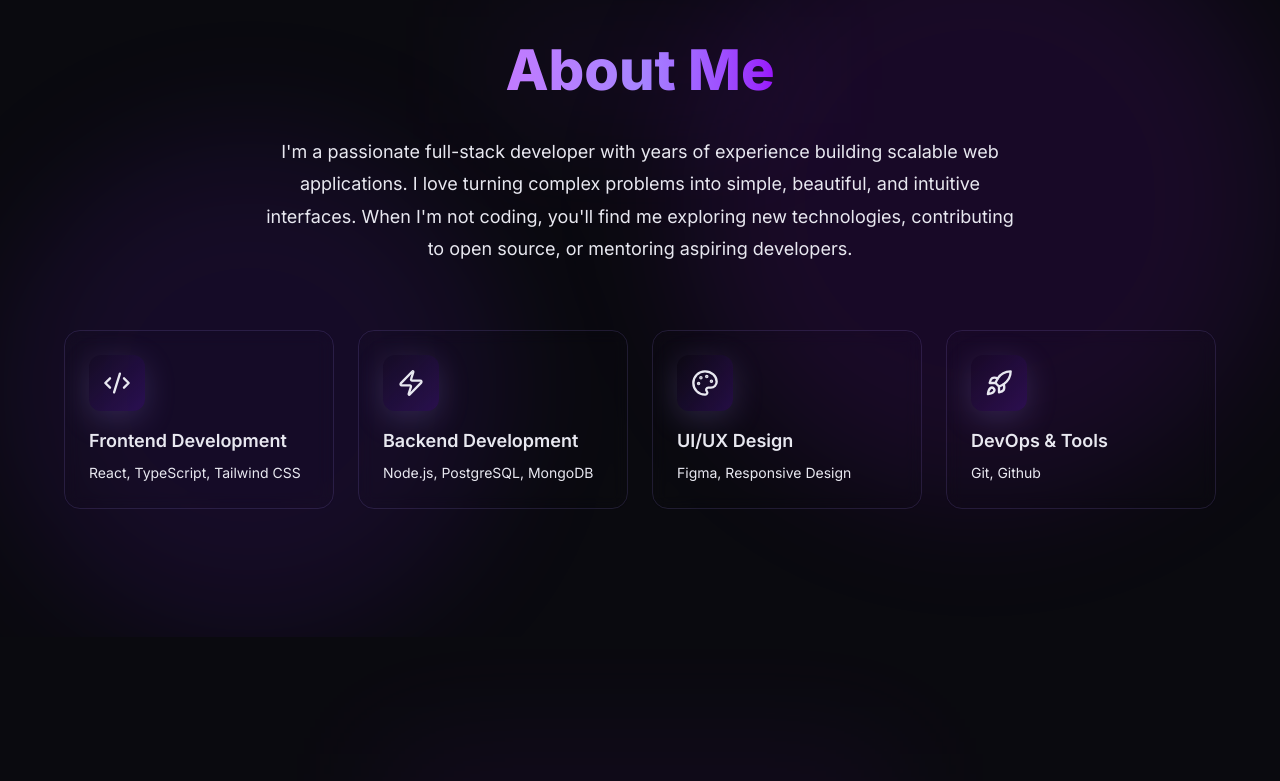
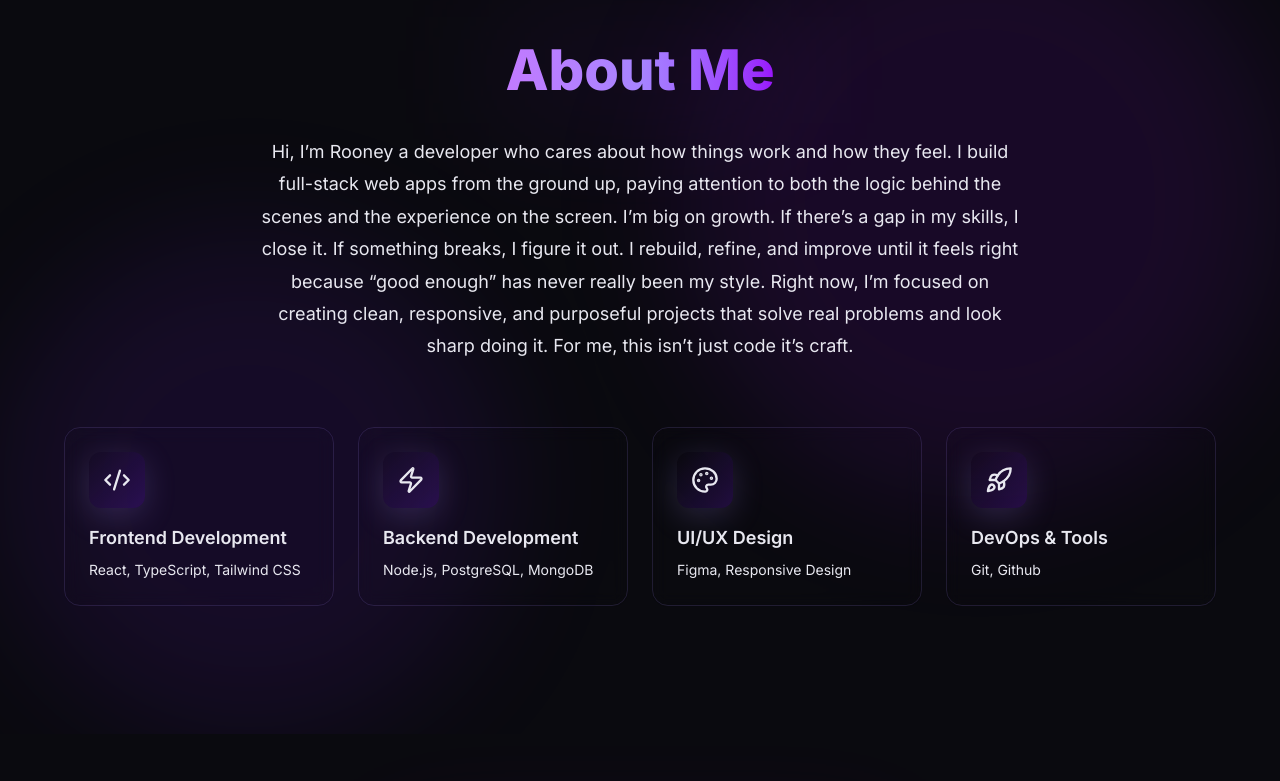
Before and after one commit to rroon3y/MyPortfolio, a React (Vite) app in the folder Portfolio/: page / in a window 1280 px wide. Shown: the part 900-1681 px from the top of the page. Built offline with nearby package versions, Linux system fonts and the light colour scheme.

Commit message:
feat: update personal branding and contact information across portfolio components
- Enhanced about section with personalized developer description
- Added Instagram and WhatsApp social links
- Replaced placeholder social media handles with real contact information

```diff
--- a/Portfolio/src/app/components/about.jsx
+++ b/Portfolio/src/app/components/about.jsx
@@ -67,10 +67,9 @@ export function About() {
             animate={isInView ? { opacity: 1, y: 0 } : {}}
             transition={{ duration: 0.8, delay: 0.2 }}
           >
-            I'm a passionate full-stack developer with years of experience building
-            scalable web applications. I love turning complex problems into simple,
-            beautiful, and intuitive interfaces. When I'm not coding, you'll find me
-            exploring new technologies, contributing to open source, or mentoring aspiring developers.
+           Hi, I’m Rooney a developer who cares about how things work and how they feel. I build full-stack web apps from the ground up, paying attention to both the logic behind the scenes and the experience on the screen.
+          I’m big on growth. If there’s a gap in my skills, I close it. If something breaks, I figure it out. I rebuild, refine, and improve until it feels right because “good enough” has never really been my style.
+          Right now, I’m focused on creating clean, responsive, and purposeful projects that solve real problems and look sharp doing it. For me, this isn’t just code it’s craft.
           </motion.p>
         </motion.div>
 
--- a/Portfolio/src/app/components/contact.jsx
+++ b/Portfolio/src/app/components/contact.jsx
@@ -2,12 +2,13 @@ import { motion } from "motion/react";
 import { useForm } from "react-hook-form";
 import { Github, Linkedin, Mail, Twitter, Send } from "lucide-react";
 import { useInView } from "@/app/hooks/use-in-view";
+import { Instagram, WhatsApp } from "@mui/icons-material";
 
 const socialLinks = [
-  { icon: Github, label: "GitHub", href: "#" },
-  { icon: Linkedin, label: "LinkedIn", href: "#" },
-  { icon: Twitter, label: "Twitter", href: "#" },
-  { icon: Mail, label: "Email", href: "mailto:hello@example.com" },
+  { icon: Github, label: "GitHub", href: "https://github.com/rroon3y" },
+  { icon: WhatsApp, label: "WhatsApp", href: "https://wa.me/0731434141" },
+  { icon: Instagram, label: "Instagram", href: "https://instagram.com/_roo.n3yy" },
+  { icon: Mail, label: "Email", href: "mailto:rooneyalex2016@gmail.com" },
 ];
 
 export function Contact() {
@@ -270,7 +271,11 @@ export function Contact() {
                   <div className="relative">
                     <p className="font-semibold text-foreground">{social.label}</p>
                     <p className="text-sm text-muted-foreground">
-                      {social.label === "Email" ? "hello@example.com" : `@yourusername`}
+                      {social.label === "Email" ? "rooneyalex2016@gmail.com" :
+                        social.label === "GitHub" ? "rroon3y" :
+                        social.label === "WhatsApp" ? "0731434141" :
+                        social.label === "Instagram" ? "_roo.n3yy" :
+                        `@yourusername`}
                     </p>
                   </div>
 
```
